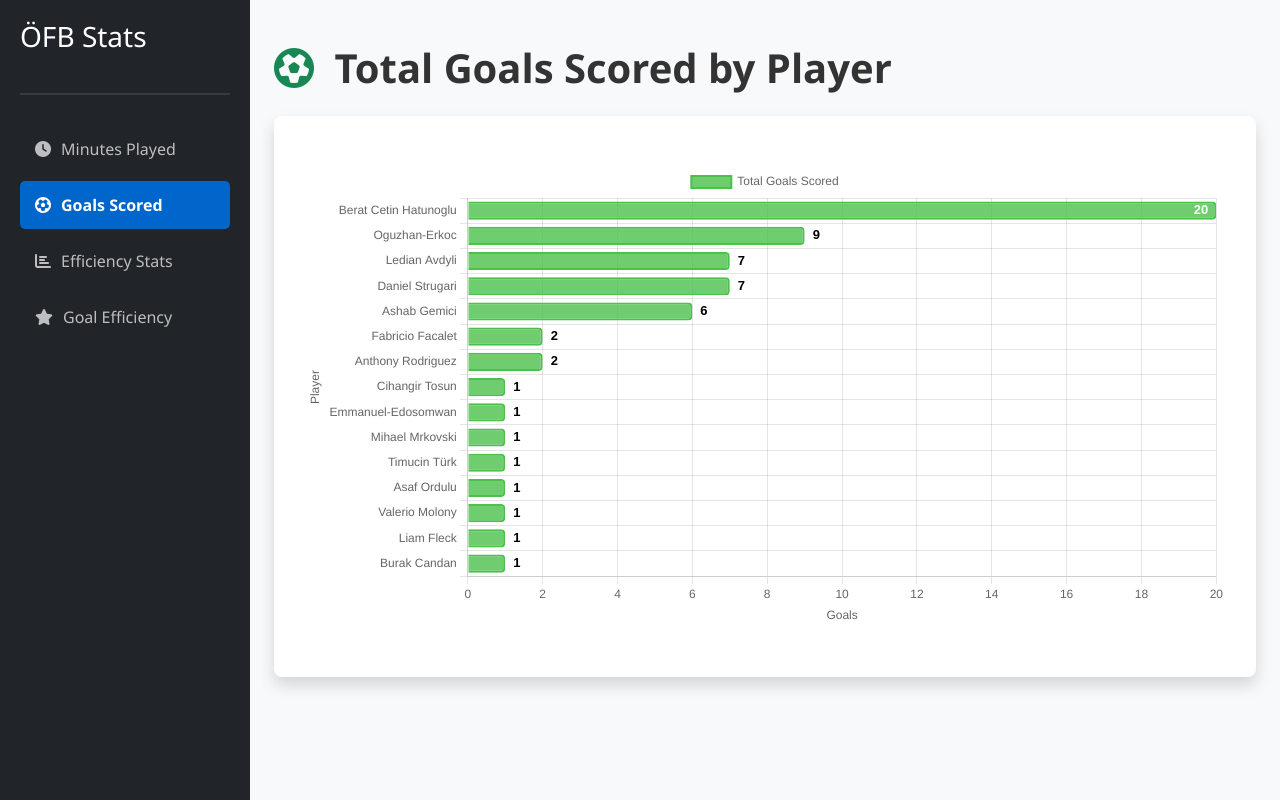
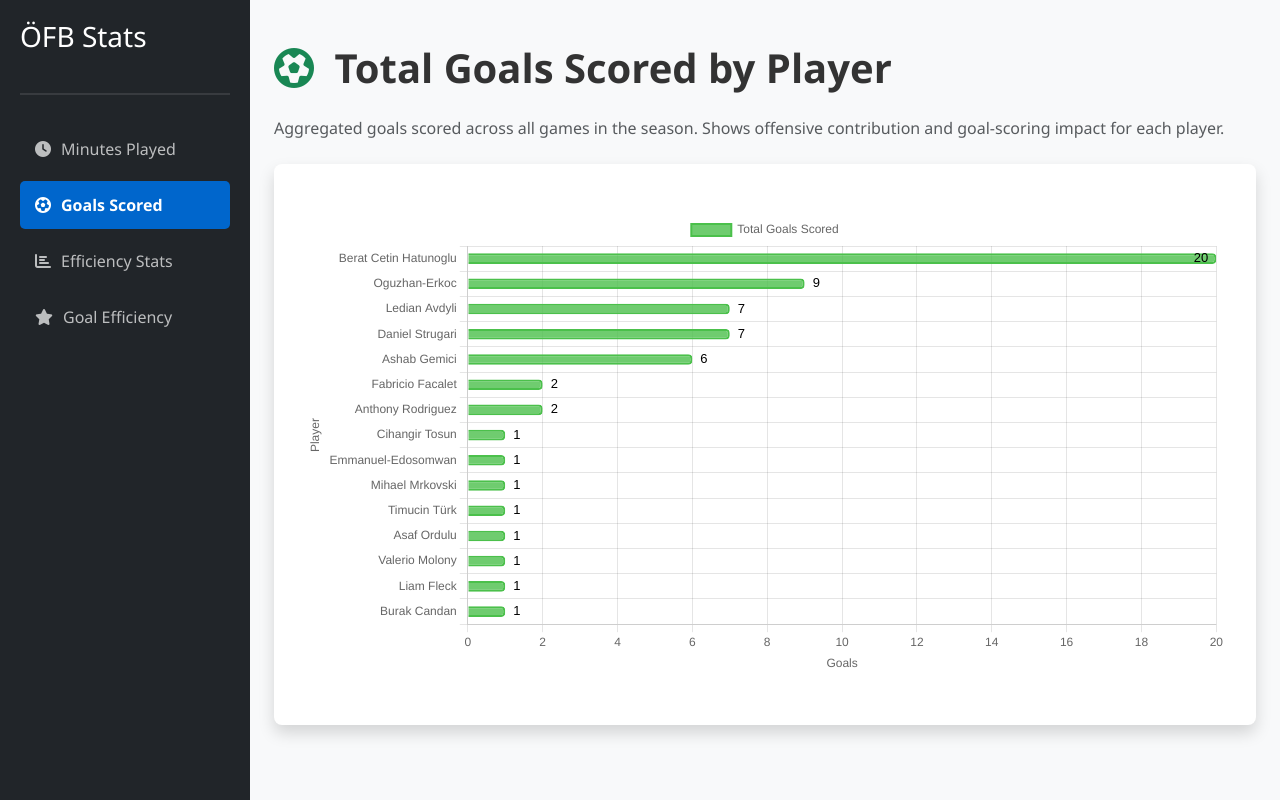
Before and after one commit to iohn2000/ofb-scraper, a Flask app: page /goals in a window 1280 px wide. Run offline with Flask 3, Linux system fonts and the light colour scheme; data comes from the database, SQL or seed files in the repository; some libraries are stand-ins or nearby versions.

Commit message:
added discriptions

```diff
--- a/frontend/static/css/style.css
+++ b/frontend/static/css/style.css
@@ -118,12 +118,12 @@ body {
 .chart-container {
     position: relative;
     width: 100%;
-    max-height: 600px;
+    max-height: 800px;
     margin: 20px 0;
 }
 
 canvas {
-    max-height: 600px !important;
+    max-height: 800px !important;
 }
 
 /* Cards */
@@ -190,17 +190,8 @@ h1 i {
 
 /* Tablet: 768px to 1023px */
 @media (max-width: 1023px) {
-    .mobile-menu-toggle {
-        display: flex;
-    }
-
-    .close-menu-btn {
-        display: block;
-    }
-
     .sidebar {
         width: 200px;
-        box-shadow: 2px 0 10px rgba(0, 0, 0, 0.2);
     }
 
     .main-content {
--- a/frontend/templates/efficiency.html
+++ b/frontend/templates/efficiency.html
@@ -6,6 +6,7 @@
         <h1 class="mb-4">
             <i class="fas fa-chart-bar text-warning"></i> Player Efficiency Statistics
         </h1>
+        <p class="text-muted mb-4">Aggregated statistics per player. Goals/90min shows scoring rate per 90 minutes played (standardized metric). Min/Goal shows minutes required per goal scored.</p>
         <div class="card shadow">
             <div class="card-body">
                 <div class="table-responsive">
--- a/frontend/templates/goal_efficiency.html
+++ b/frontend/templates/goal_efficiency.html
@@ -6,6 +6,7 @@
         <h1 class="mb-4">
             <i class="fas fa-star text-info"></i> Goal Efficiency Per Game
         </h1>
+        <p class="text-muted mb-4">Individual game performances ranked by goal-scoring efficiency. Shows which games were most efficient: most goals scored in least amount of playing time.</p>
         <div class="card shadow">
             <div class="card-body">
                 <p class="text-muted mb-3">Most goals scored in the least amount of minutes per individual game</p>
--- a/frontend/templates/goals_chart.html
+++ b/frontend/templates/goals_chart.html
@@ -6,6 +6,7 @@
         <h1 class="mb-4">
             <i class="fas fa-futbol text-success"></i> Total Goals Scored by Player
         </h1>
+        <p class="text-muted mb-4">Aggregated goals scored across all games in the season. Shows offensive contribution and goal-scoring impact for each player.</p>
         <div class="card shadow">
             <div class="card-body">
                 <div class="chart-container">
@@ -37,7 +38,7 @@
                     const barHeight = datapoint.height || 20;
 
                     // Set font properties
-                    ctx.font = 'bold 13px Arial';
+                    ctx.font = '13px Arial';
                     const textWidth = ctx.measureText(value).width;
                     const padding = 8;
 
@@ -50,7 +51,7 @@
                         ctx.fillText(value, x + padding, y);
                     } else {
                         // Text doesn't fit - draw inside bar
-                        ctx.fillStyle = '#fff';
+                        ctx.fillStyle = '#000';
                         ctx.textAlign = 'right';
                         ctx.textBaseline = 'middle';
                         ctx.fillText(value, x - padding, y);
@@ -79,7 +80,9 @@
                         borderColor: 'rgba(75, 192, 75, 1)',
                         borderWidth: 2,
                         borderRadius: 4,
-                        padding: 10
+                        padding: 10,
+                        barPercentage: 0.6,
+                        categoryPercentage: 0.7
                     }]
                 },
                 options: {
```
Also changed, not shown: frontend/templates/minutes_chart.html (+6 -3 lines).
